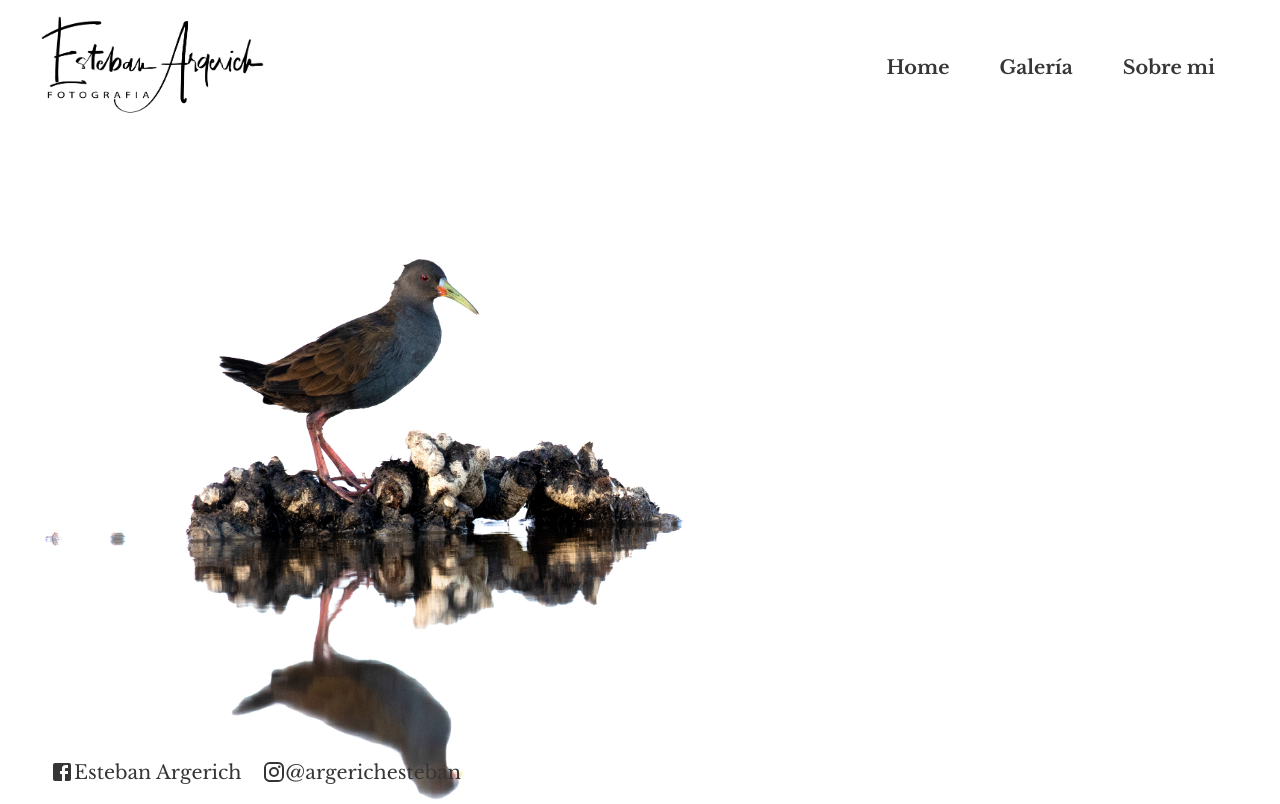
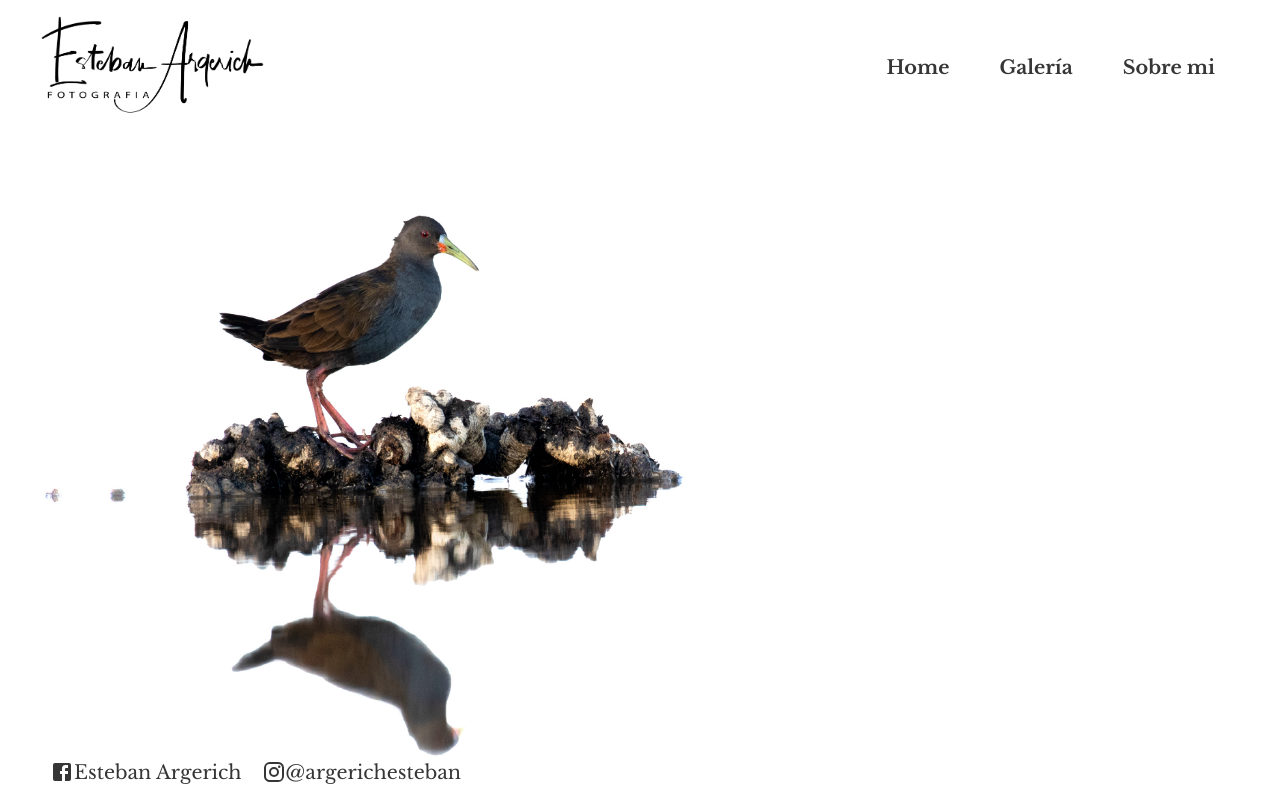
Before and after one commit to Lucas-Argerich/Esteban-Argerich, a React (Create React App) app: page / in a window 1280 px wide. Built offline with nearby package versions, Linux system fonts and the light colour scheme.

Commit message:
home image

```diff
--- a/src/pages/home/home.jsx
+++ b/src/pages/home/home.jsx
@@ -11,7 +11,7 @@ const Main = styled.main`
   @media (min-width: 769px) {
     background: url(${HorizontalBackground}) no-repeat;
     background-size: calc(80vw);
-    background-position: left top;
+    background-position: left center;
   } ;
 `;
 
```
